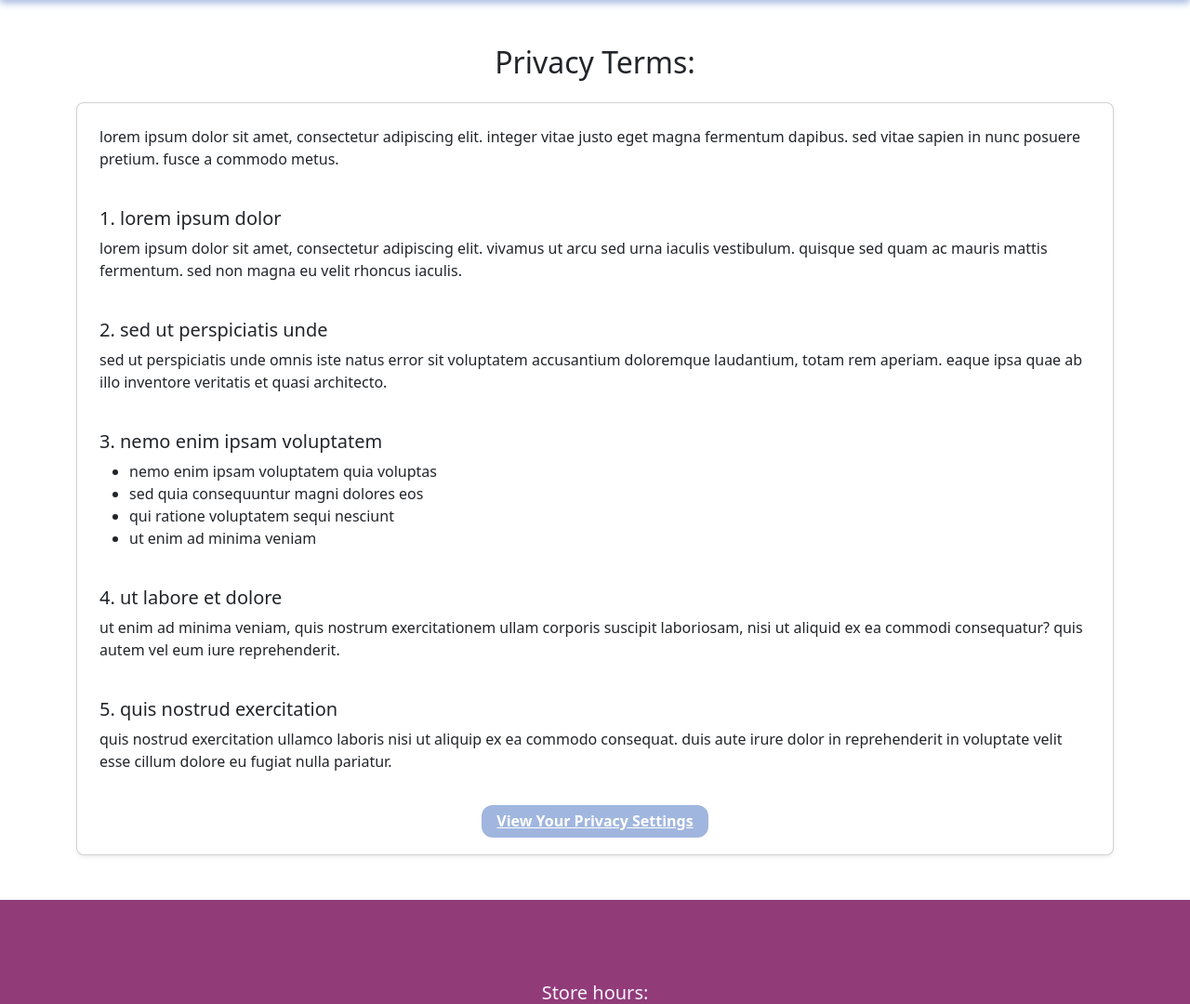
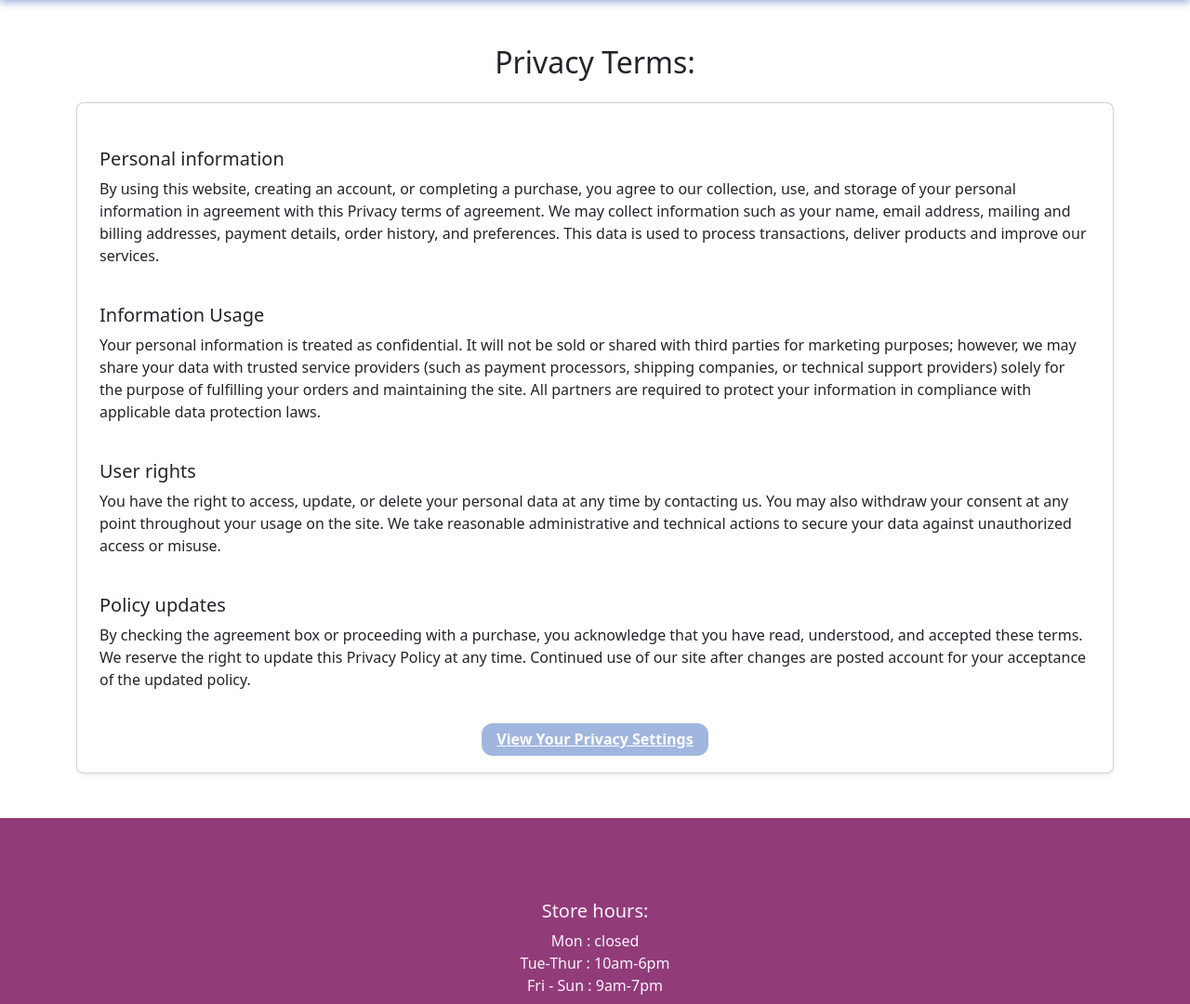
Before and after one commit to taylare/sweetest-curriculum, a PHP site: page /privacy.php in a window 1280 px wide. Shown: the part 82-1162 px from the top of the page at 93% size. Run offline with PHP 8.4, Linux system fonts and the light colour scheme; some libraries are stand-ins or nearby versions.

Commit message:
updated index and finished privacy terms

```diff
--- a/assets/css/styles.css
+++ b/assets/css/styles.css
@@ -1316,8 +1380,7 @@ body.cart-body {
   color: var(--plum);
 }
 
-<<<<<<< HEAD
-=======
+
 /**item view carousel**/
 .rec-wrapper h5 {
   font-family: 'Quicksand', sans-serif;
@@ -1413,7 +1476,7 @@ body.cart-body {
   margin: 0;
 }
 
->>>>>>> da4deb5436adddf2319071f864ea36249623a49b
+
 /*=======================*/
 /*  Landscape Tablet/PC  */
 /*=======================*/
@@ -1443,7 +1506,7 @@ body.cart-body {
     font-size: 1.5rem;
   }
 
-<<<<<<< HEAD
+
   #shop-button{
     padding: 50px 95px 50px 95px;
   }
@@ -1529,7 +1592,46 @@ min-width: 60px;
     margin-top: 7%;
   }
 
->>>>>>> da4deb5436adddf2319071f864ea36249623a49b
+  /* product card container */
+.product-card {
+  border-radius: 20px;
+  border: 4px solid var(--teaGreen);
+  box-shadow: 0 4px 15px rgba(255, 182, 193, 0.2);
+}
+
+/* slight bounce effect when hovering card */
+.product-card:hover {
+  transform: scale(1.03);
+}
+
+/* image at top of card */
+.product-card-img {
+  border: 3px dashed var(--powderBlue);
+  width: 160px;
+  height: 160px;
+  margin: 1rem auto 1rem;
+  box-shadow: 0 4px 8px rgba(0, 0, 0, 0.05);
+}
+
+
+/* product name */
+.product-card-title {
+  font-weight: 600;
+  font-size: 1.2rem;
+}
+
+/* price display */
+.product-card-text {
+  font-size: 1.1rem;
+}
+
+/* product description */
+.product-card-desc {
+  font-size: 0.9rem;
+  margin-bottom: 1rem;
+}
+
+
 
 }
 
--- a/privacy.php
+++ b/privacy.php
@@ -6,36 +6,39 @@
     <h2 class="text-center mb-4">Privacy Terms:</h2>
 
     <div class="card shadow-sm p-4 rounded-3">
+
+
+      <h5 class="mt-4">Personal information</h5>
       <p>
-        lorem ipsum dolor sit amet, consectetur adipiscing elit. integer vitae justo eget magna fermentum dapibus. sed vitae sapien in nunc posuere pretium. fusce a commodo metus.
+       By using this website, creating an account, or completing a purchase, you agree to our collection, use, and storage of your personal information in agreement with this Privacy terms of agreement.
+       We may collect information such as your name, email address, mailing and billing addresses, payment details, order history, and preferences.
+       This data is used to process transactions, deliver products and improve our services.
       </p>
 
-      <h5 class="mt-4">1. lorem ipsum dolor</h5>
+      <h5 class="mt-4">Information Usage</h5>
       <p>
-        lorem ipsum dolor sit amet, consectetur adipiscing elit. vivamus ut arcu sed urna iaculis vestibulum. quisque sed quam ac mauris mattis fermentum. sed non magna eu velit rhoncus iaculis.
+      Your personal information is treated as confidential.
+      It will not be sold or shared with third parties for marketing purposes;
+      however, we may share your data with trusted service providers
+      (such as payment processors, shipping companies, or technical support providers)
+      solely for the purpose of fulfilling your orders and maintaining the site.
+      All partners are required to protect your information in compliance with applicable data protection laws.
       </p>
 
-      <h5 class="mt-4">2. sed ut perspiciatis unde</h5>
+
+
+      <h5 class="mt-4">User rights</h5>
       <p>
-        sed ut perspiciatis unde omnis iste natus error sit voluptatem accusantium doloremque laudantium, totam rem aperiam. eaque ipsa quae ab illo inventore veritatis et quasi architecto.
+       You have the right to access, update, or delete your personal data at any time by contacting us.
+       You may also withdraw your consent at any point throughout your usage on the site.
+       We take reasonable administrative and technical actions to secure your data against unauthorized access or misuse.
       </p>
 
-      <h5 class="mt-4">3. nemo enim ipsam voluptatem</h5>
-      <ul>
-        <li>nemo enim ipsam voluptatem quia voluptas</li>
-        <li>sed quia consequuntur magni dolores eos</li>
-        <li>qui ratione voluptatem sequi nesciunt</li>
-        <li>ut enim ad minima veniam</li>
-      </ul>
-
-      <h5 class="mt-4">4. ut labore et dolore</h5>
+      <h5 class="mt-4">Policy updates</h5>
       <p>
-        ut enim ad minima veniam, quis nostrum exercitationem ullam corporis suscipit laboriosam, nisi ut aliquid ex ea commodi consequatur? quis autem vel eum iure reprehenderit.
-      </p>
-
-      <h5 class="mt-4">5. quis nostrud exercitation</h5>
-      <p>
-        quis nostrud exercitation ullamco laboris nisi ut aliquip ex ea commodo consequat. duis aute irure dolor in reprehenderit in voluptate velit esse cillum dolore eu fugiat nulla pariatur.
+       By checking the agreement box or proceeding with a purchase, you acknowledge that you have read, understood, and accepted these terms.
+       We reserve the right to update this Privacy Policy at any time.
+       Continued use of our site after changes are posted account for your acceptance of the updated policy.
       </p>
 
       <div class="text-center mt-4">
```
Also changed, not shown: other parts of assets/css/styles.css (+250 -179 lines), index.php (+50 -21 lines), cart.php (line endings or trailing spaces).
